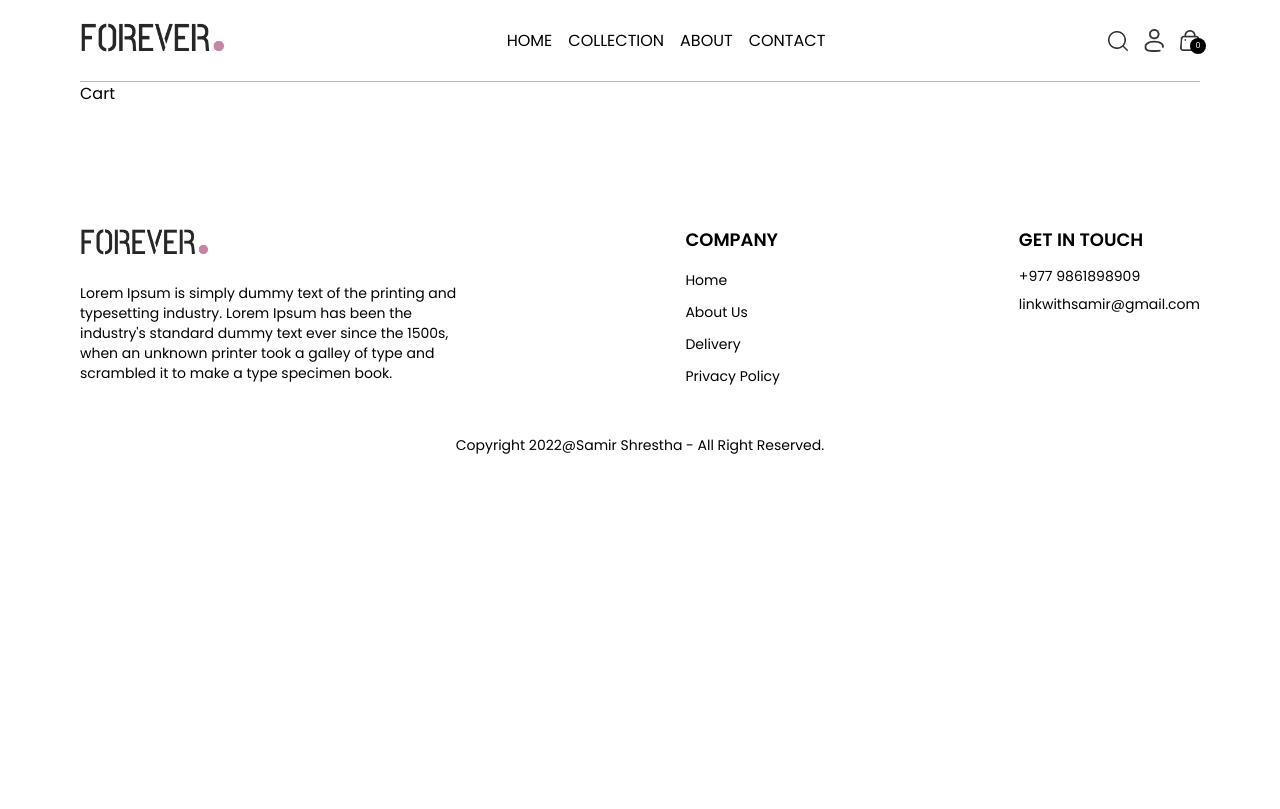
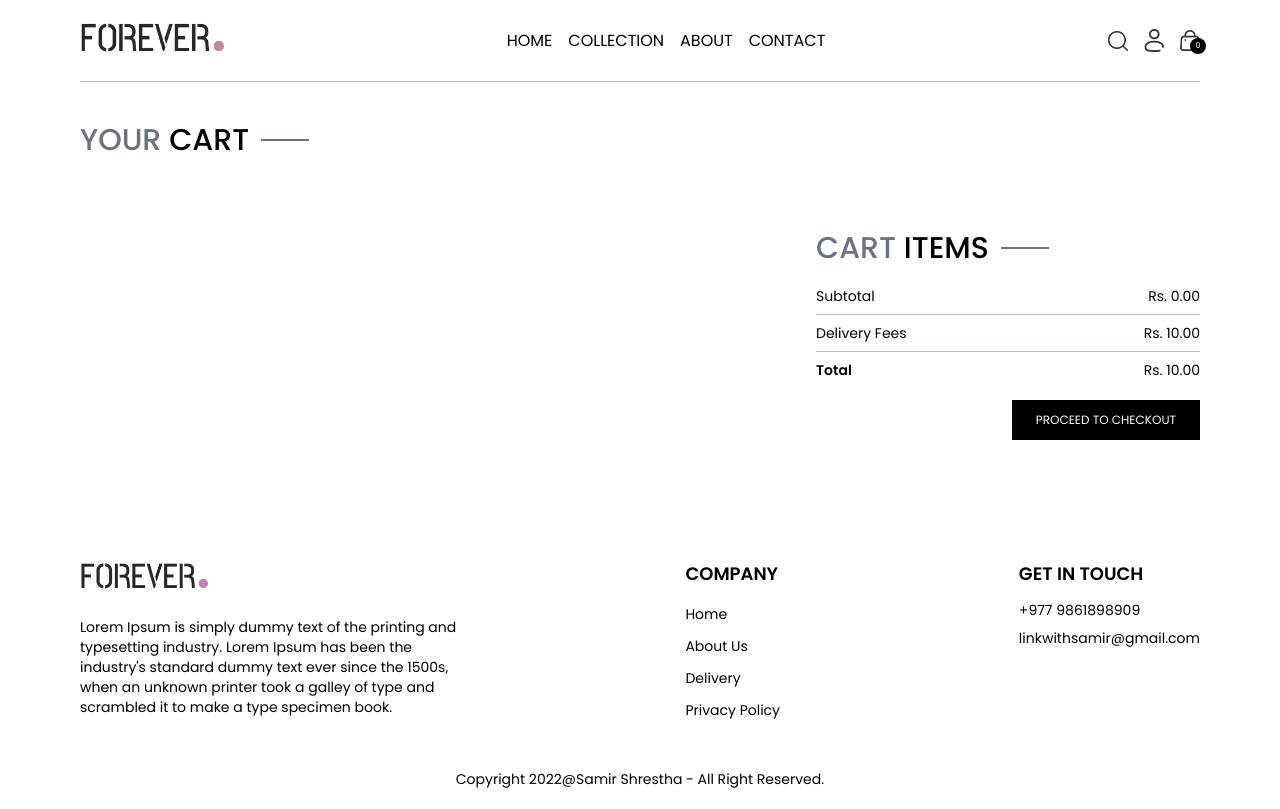
Before and after one commit to shr-samir/ecom_fe, a React (Vite) app: page /cart in a window 1280 px wide. Built offline with nearby package versions, Linux system fonts and the light colour scheme.

Commit message:
Add addToCart feature

```diff
--- /dev/null
+++ b/src/components/CartItem.tsx
@@ -0,0 +1,65 @@
+import { Trash2 } from "lucide-react";
+import { CartItemProps } from "../context/ShopContext";
+// import useShopContext from "../hooks/useShopContext";
+
+export interface CartItemComponentProps {
+  cartItems: CartItemProps[];
+  onQuantityChange: (productId: string, quantity: number, size: string) => void;
+  currency: string;
+}
+
+const CartItem: React.FC<CartItemComponentProps> = ({
+  cartItems,
+  currency,
+  onQuantityChange,
+}) => {
+  // const { cartItems, currency } = useShopContext();
+  return (
+    <div className="flex flex-col gap-4">
+      {cartItems.map((item) => {
+        return (
+          <div className="flex flex-col gap-4">
+            <hr className="text-mdGray opacity-70" />
+            <div className="mt-2 flex items-center w-full justify-between gap-2">
+              <div className="flex gap-3">
+                <img
+                  className="h-20 w-20 object-contain"
+                  src={item.product.image[0]}
+                />
+                <div className="flex flex-col gap-2 text-xs sm:text-base">
+                  <h1 className="">{item.product.name}</h1>
+                  <div className="flex items-center gap-5">
+                    <span>{`${currency}${item.product.price}`}</span>
+                    <span className=" px-3 py-1 bg-gray bg-opacity-15">
+                      {item.size}
+                    </span>
+                  </div>
+                </div>
+              </div>
+              <div className="flex items-center h-full justify-center">
+                <input
+                  type="number"
+                  className="border border-mdGray pl-2 max-w-8 sm:max-w-20 text-xs sm:text-base"
+                  defaultValue={item.quantity}
+                  min="1"
+                  onChange={(e) =>
+                    onQuantityChange(
+                      item.product._id,
+                      parseInt(e.target.value),
+                      item.size
+                    )
+                  }
+                />
+              </div>
+              <div>
+                <Trash2 size={16} />
+              </div>
+            </div>
+          </div>
+        );
+      })}
+    </div>
+  );
+};
+
+export default CartItem;
--- a/src/components/DetailedProductItem.tsx
+++ b/src/components/DetailedProductItem.tsx
@@ -68,7 +68,18 @@ const DetailedProductItem: React.FC<DetailedProductItemProps> = ({ id }) => {
             {productData.price}
           </p>
           <p className="text-gray">{productData.description}</p>
-          <form method="POST" className="flex flex-col gap-8">
+          <form
+            method="POST"
+            className="flex flex-col gap-8"
+            onSubmit={(e) => {
+              e.preventDefault();
+              if (currentSize) addToCart(productData._id, currentSize);
+              else {
+                console.error("Size is undefined.");
+                alert("Please select a size");
+              }
+            }}
+          >
             <div className="flex flex-col gap-3">
               <p className="">Select Size</p>
               <div className="flex gap-2">
@@ -92,13 +103,6 @@ const DetailedProductItem: React.FC<DetailedProductItemProps> = ({ id }) => {
             <button
               type="submit"
               className="bg-black w-fit px-6 py-3 text-white text-sm cursor-pointer active:bg-gray"
-              onClick={() => {
-                if (currentSize) addToCart(productData._id, currentSize);
-                else {
-                  console.error("Size is undefined.");
-                  alert("Please select a size");
-                }
-              }}
             >
               ADD TO CART
             </button>
--- a/src/components/Navbar.tsx
+++ b/src/components/Navbar.tsx
@@ -7,7 +7,7 @@ import useShopContext from "../hooks/useShopContext";
 const Navbar = () => {
   // States
   const [isProfileOpen, setIsProfileOpen] = useState(false);
-  // const [itemsCount, setItemsCount] = useState(0);
+  const [itemsCount, setItemsCount] = useState(0);
   const [isMenuOpen, setIsMenuOpen] = useState(false);
 
   // Refs
@@ -15,7 +15,7 @@ const Navbar = () => {
   const hoverTimeoutRef = useRef<NodeJS.Timeout | null>(null);
 
   // Custom hook
-  const { showSearchBar, setShowSearchBar} = useShopContext();
+  const { showSearchBar, setShowSearchBar, cartItems } = useShopContext();
 
   // Effects
   useEffect(() => {
@@ -26,10 +26,16 @@ const Navbar = () => {
     };
   }, []);
 
+  useEffect(() => {
+    const totalItemsCount = cartItems.reduce(
+      (acc, item) => acc + item.quantity,
+      0
+    );
+    setItemsCount(totalItemsCount);
+  }, [cartItems]);
+
   // Event handlers
-
   const toggleMenu = () => setIsMenuOpen(!isMenuOpen);
-
 
   const handleMouseEnter = () => {
     if (hoverTimeoutRef.current) {
@@ -55,9 +61,17 @@ const Navbar = () => {
 
   return (
     <div className="flex justify-between items-center pb-5 gap-8 border-b border-gray border-opacity-50">
-      <Link to="/">
-        <img src={assets.logo} className="w-36" alt="Logo" />
-      </Link>
+      <div className="flex gap-2">
+        <img
+          src={assets.menu_icon}
+          className="w-5 cursor-pointer md:hidden object-contain"
+          alt="Menu Icon"
+          onClick={toggleMenu}
+        />
+        <Link to="/">
+          <img src={assets.logo} className="w-36" alt="Logo" />
+        </Link>
+      </div>
 
       <ul className="md:flex gap-4 hidden">
         <li>
@@ -136,16 +150,9 @@ const Navbar = () => {
             alt="Cart Icon"
           />
           <div className="absolute w-4 h-4 text-white bg-black rounded-full text-[8px] text-center content-center left-2.5 top-2">
-            0
+            {itemsCount}
           </div>
         </Link>
-
-        <img
-          src={assets.menu_icon}
-          className="w-5 cursor-pointer md:hidden"
-          alt="Menu Icon"
-          onClick={toggleMenu}
-        />
       </div>
 
       {/* Menu for small screen */}
--- a/src/components/index.ts
+++ b/src/components/index.ts
@@ -13,6 +13,7 @@ import DetailedProductItem from "./DetailedProductItem";
 import ProductPolicies from "./ProductPolicies";
 import Ratings from "./Ratings";
 import RelatedProducts from "./RelatedProducts";
+import CartItem from "./CartItem";
 
 export {
   Navbar,
@@ -30,4 +31,5 @@ export {
   ProductPolicies,
   Ratings,
   RelatedProducts,
+  CartItem
 };
--- a/src/context/ShopContext.tsx
+++ b/src/context/ShopContext.tsx
@@ -23,10 +23,11 @@ export interface ShopContextType {
   setSearchText: (text: string) => void;
   setShowSearchBar: (show: boolean) => void;
   addToCart: (productId: string, size: string) => void;
-  cartItems: CartItem[];
+  cartItems: CartItemProps[];
+  setCartItems: (cartItems: CartItemProps[]) => void;
 }
 
-export interface CartItem {
+export interface CartItemProps {
   product: Product;
   size: string;
   quantity: number;
@@ -40,16 +41,16 @@ export const ShopContext = createContext<ShopContextType | undefined>(
 );
 
 const ShopContextProvider: React.FC<ShopContextProviderProps> = (props) => {
-  const currency = "$";
+  const currency = "Rs. ";
   const deliveryFee = 10;
 
   const [searchText, setSearchText] = useState(""); // value inside search bar
   const [showSearchBar, setShowSearchBar] = useState(false); // to hide/show the search bar
-  const [cartItems, setCartItems] = useState<CartItem[]>([]);
+  const [cartItems, setCartItems] = useState<CartItemProps[]>([]);
 
   useEffect(() => {
-    console.log(cartItems)
-  },[cartItems]);
+    console.log(cartItems);
+  }, [cartItems]);
 
   const addToCart = (productId: string, size: string) => {
     let cartItemsCopy = structuredClone(cartItems);
@@ -77,6 +78,7 @@ const ShopContextProvider: React.FC<ShopContextProviderProps> = (props) => {
     setShowSearchBar,
     addToCart,
     cartItems,
+    setCartItems,
   };
 
   return (
--- a/src/pages/Cart.tsx
+++ b/src/pages/Cart.tsx
@@ -1,5 +1,80 @@
+import { useEffect, useState } from "react";
+import { CartItem, Title } from "../components";
+import useShopContext from "../hooks/useShopContext";
+
 const Cart = () => {
-  return <div>Cart</div>;
+  const { currency, deliveryFee, cartItems: initialCartItems, setCartItems: setInitialCartItems } = useShopContext();
+
+  const [cartItems, setCartItems] = useState(initialCartItems);
+
+  useEffect(() => {
+    setInitialCartItems(cartItems); // Reset the initial cart items after each update
+  }, [cartItems]);
+
+  const handleQuantityChange = (productId:string , quantity:number, size:string) => {
+    const updatedCartItems = cartItems.map((item) => {
+      if (item.product._id === productId && item.size === size) {
+        return { ...item, quantity: quantity };
+      }
+      return item;
+    })
+    setCartItems(updatedCartItems);
+  }
+
+  const cartItemsPrice = cartItems.reduce((acc, item) => {
+    return acc + item.product.price * item.quantity;
+  }, 0);
+
+  return (
+    <div className="mt-10 flex flex-col">
+      <div className="flex flex-col gap-8">
+        <div>
+          <Title text1="YOUR" text2="CART" />
+        </div>
+        <CartItem cartItems={cartItems} onQuantityChange={handleQuantityChange} currency={currency}/>
+      </div>
+      <div className="w-full flex flex-col items-end mt-10 ">
+        <div className="max-w-sm w-full flex flex-col gap-5 ">
+          <div>
+            <Title text1="CART" text2="ITEMS" />
+          </div>
+          <div className="text-sm flex flex-col gap-2">
+            <div className="flex justify-between items-center">
+              <p>Subtotal</p>
+              <p>
+                {currency}
+                {cartItemsPrice.toFixed(2)}
+              </p>
+            </div>
+            <hr className="text-mdGray opacity-70" />
+            <div className="flex justify-between items-center">
+              <p>Delivery Fees</p>
+              <p>
+                {currency}
+                {deliveryFee.toFixed(2)}
+              </p>
+            </div>
+            <hr className="text-mdGray opacity-70" />
+            <div className="flex justify-between items-center">
+              <p className="font-semibold">Total</p>
+              <p>
+                {currency}
+                {(cartItemsPrice + deliveryFee).toFixed(2)}
+              </p>
+            </div>
+          </div>
+          <div className="w-full flex justify-end">
+            <button
+              type="submit"
+              className="bg-black w-fit px-6 py-3 text-white text-xs cursor-pointer active:bg-gray"
+            >
+              PROCEED TO CHECKOUT
+            </button>
+          </div>
+        </div>
+      </div>
+    </div>
+  );
 };
 
 export default Cart;
```
